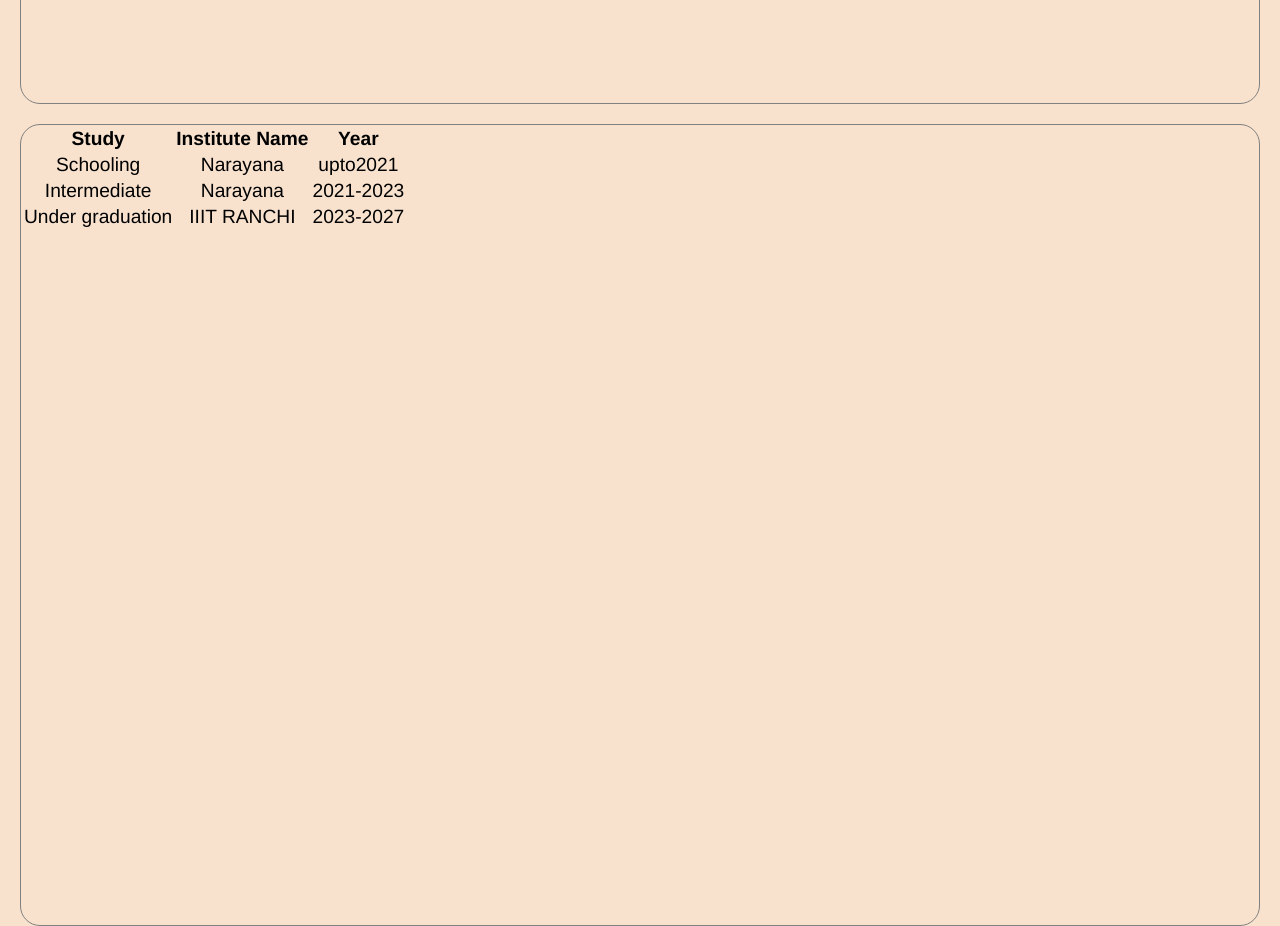
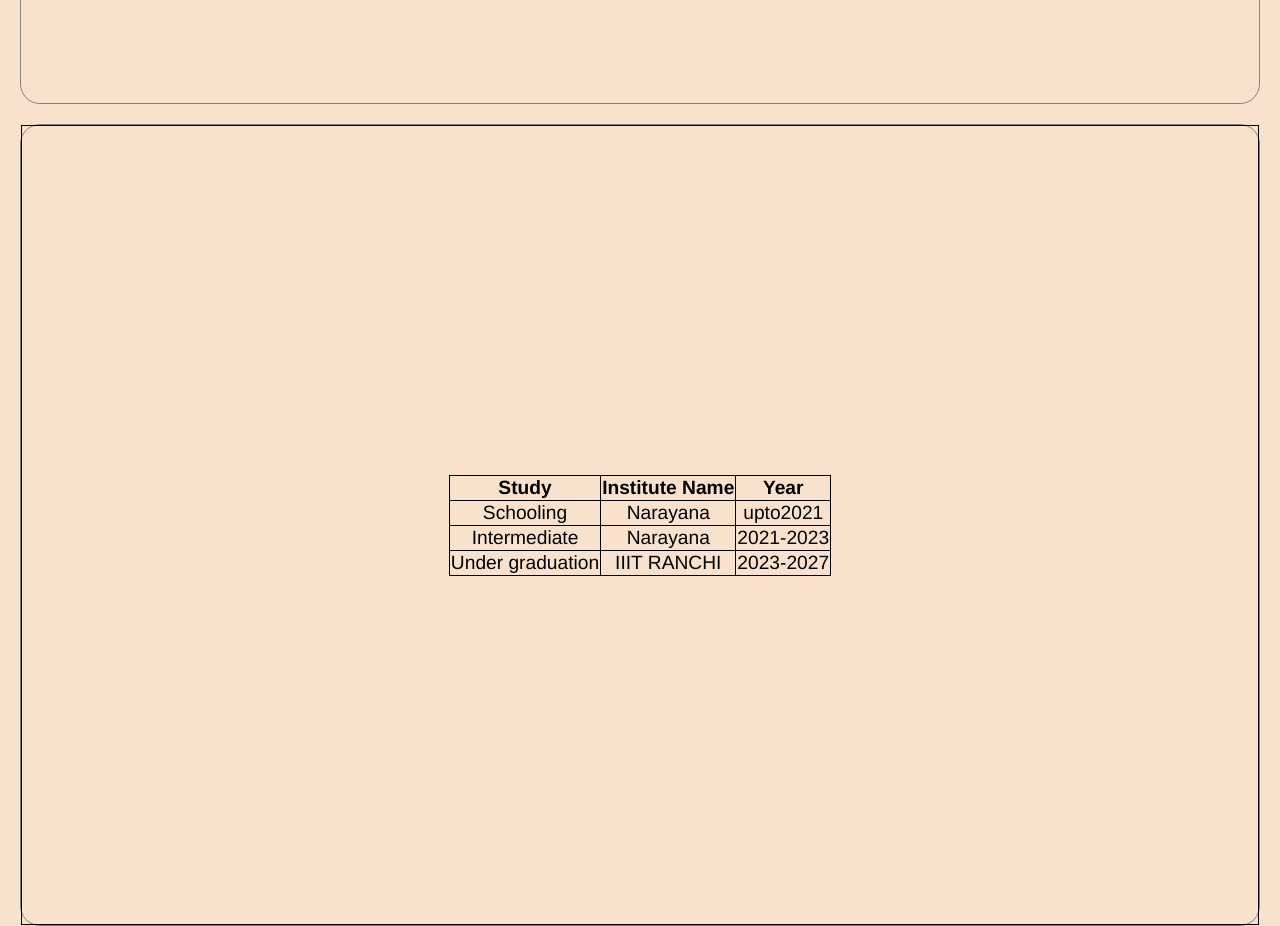
Before and after one commit to Koushikpilli/my-little-website, a plain HTML site: page index.html in a window 1280 px wide. Shown: the part 2340-3266 px from the top of the page. Drawn offline with Linux system fonts and the light colour scheme.

Commit message:
Update styles.css

```diff
--- a/styles.css
+++ b/styles.css
@@ -108,3 +108,17 @@ ol.myol{
     display: inline-block;
     text-align: left;
 }
+table, th, td {
+  border: 1px solid black;
+  border-collapse: collapse;
+
+
+
+
+}
+.table{
+    align-items: center;
+    display:flex;
+    justify-content: center;
+    height : 100vh;
+}
```
